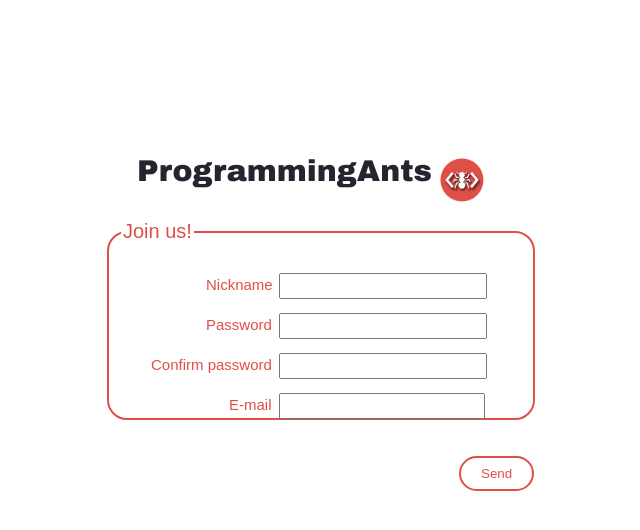
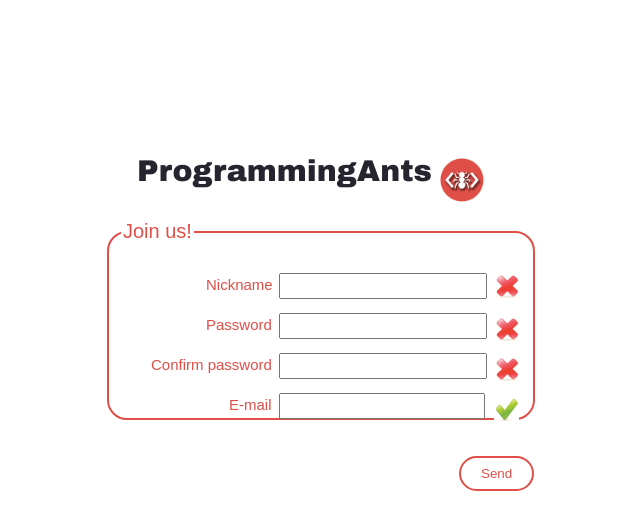
Before and after one commit to LaFourmiProgrammeuse/ProgressProject, a PHP site: page /html-php/Register_page.html in a window 1280 px wide. Shown: the top 530 px of the page, without its empty margins (318-958 px from the left). Run offline with PHP 8.4, Linux system fonts and the light colour scheme.

Commit message:
Ajout logo validation formulaire register

```diff
--- a/ProgrammingAnts/css/register_page.css
+++ b/ProgrammingAnts/css/register_page.css
@@ -81,6 +81,14 @@ body {
                         top: 33px;
                     }
 
+                    #validation_nickname {
+                        position: absolute;
+                        left: 385px;
+                        top: 30px;
+                        width: 25px;
+                        height: 25px;
+                    }
+
                     #pass{
                         position: absolute;
                         left: 170px;
@@ -95,6 +103,14 @@ body {
                         top: 73px;
                     }
 
+                    #validation_pass {
+                        position: absolute;
+                        left: 385px;
+                        top: 73px;
+                        width: 25px;
+                        height: 25px;
+                    }
+
                     #confirmation_password{
                         position: absolute;
                         left: 170px;
@@ -104,9 +120,17 @@ body {
                     }
 
                     #confirmation_password_label{
-                         position: absolute;
-                         left: 42px;
+                        position: absolute;
+                        left: 42px;
                         top: 113px;
+                    }
+
+                    #validation_confirmation_password {
+                        position: absolute;
+                        left: 385px;
+                        top: 113px;
+                        width: 25px;
+                        height: 25px;
                     }
 
                     #email{
@@ -121,6 +145,14 @@ body {
                          position: absolute;
                          left: 120px;
                          top: 153px;
+                    }
+
+                    #validation_email {
+                        position: absolute;
+                        left: 385px;
+                        top: 153px;
+                        width: 25px;
+                        height: 25px;
                     }
 
 
--- a/ProgrammingAnts/html-php/Register_page.html
+++ b/ProgrammingAnts/html-php/Register_page.html
@@ -24,15 +24,19 @@
 							<p>
 								<label id="nickname_label" for="nickname">Nickname</label>
 								<input type="text" name="nickname" id="nickname">
+                                <img id="validation_nickname" src="../images/croix.png"/>
 							<br>
 								<label id="pass_label" for="pass">Password</label>
 								<input type="password" name="pass" id="pass">
+                                <img id="validation_pass" src="../images/croix.png"/>
 							<br>
 								<label id="confirmation_password_label" for="pass">Confirm password</label>
 								<input type="password" name="confirmation_password" id="confirmation_password">
+                                <img id="validation_confirmation_password" src="../images/croix.png"/>
 							<br>
 								<label id="email_label" for="post">E-mail</label>
 								<input type="e-mail" name="email" id="email">
+                                <img id="validation_email" src="../images/check.png"/>
 
                                 <input type="submit" value="Send" id="send" class="send" />
 							</p>
```
